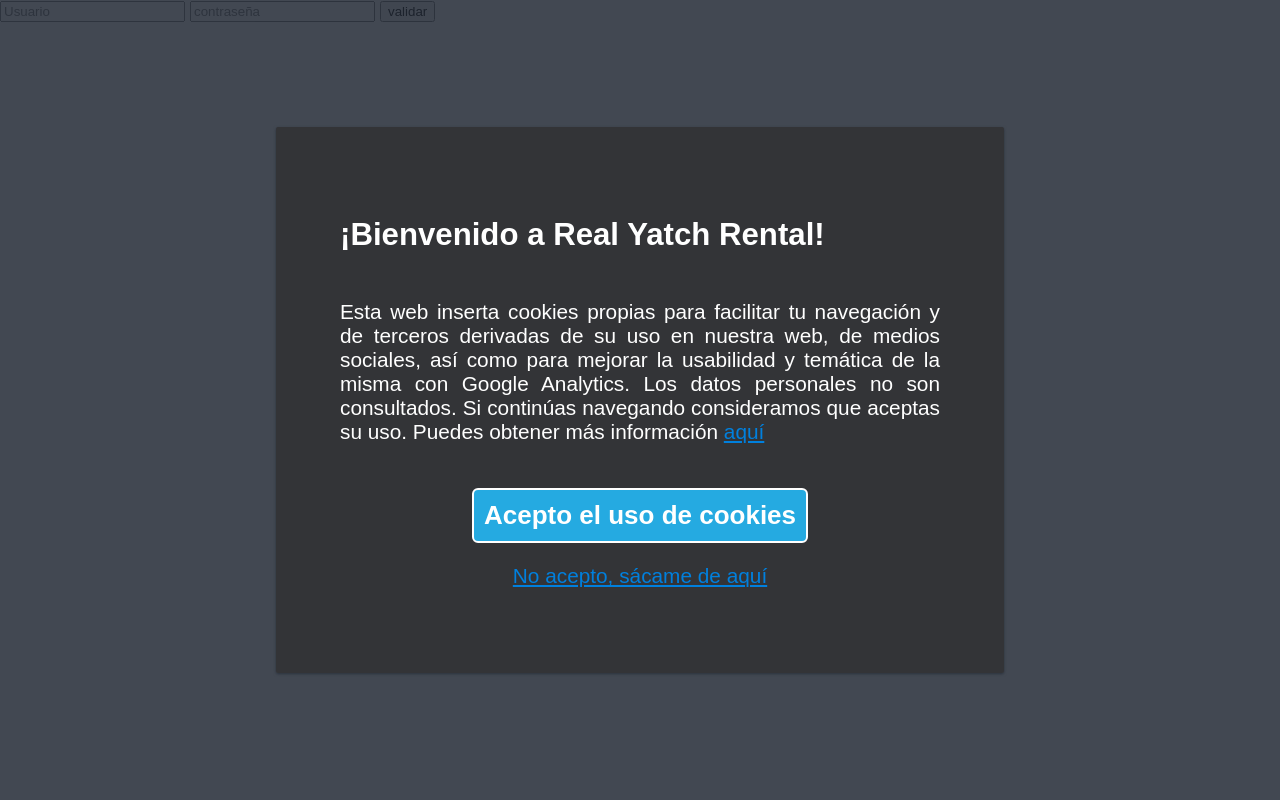
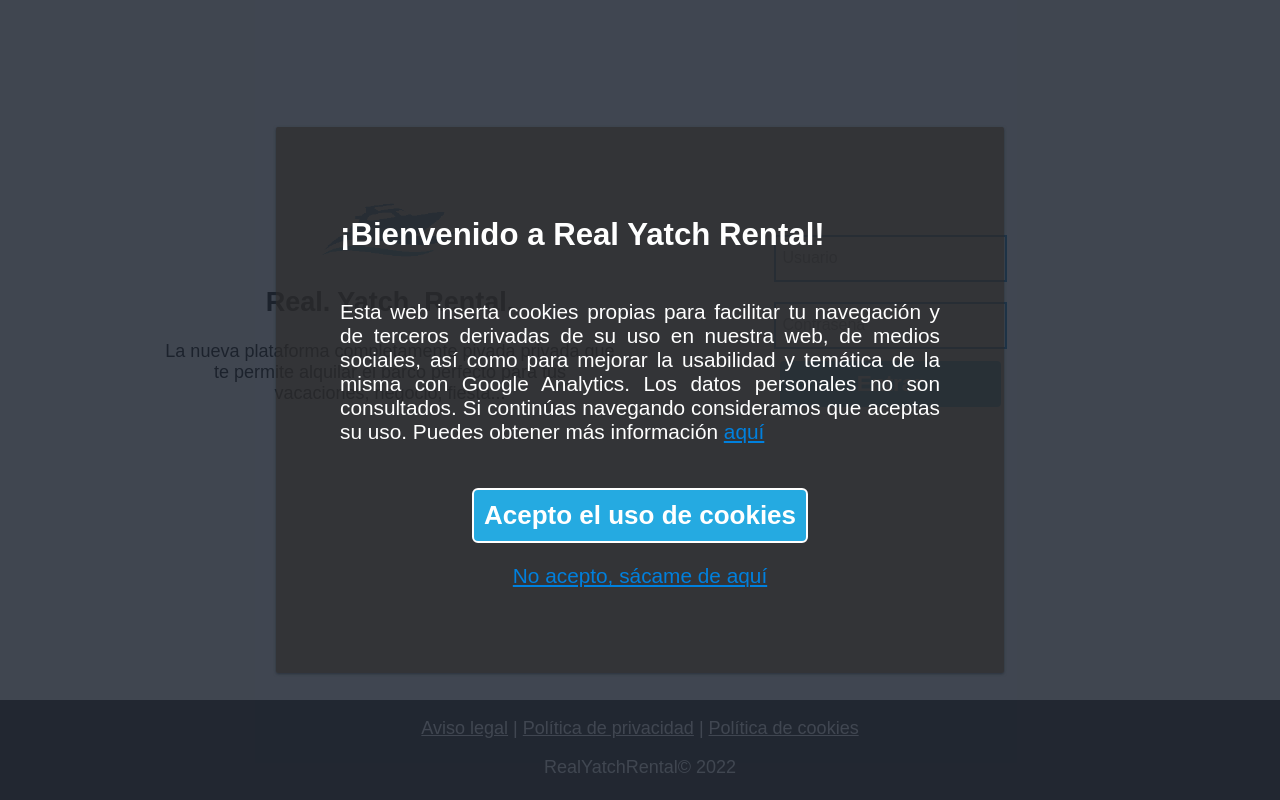
Before and after one commit to thediego48/proyecto-fin-ciclo, a PHP site: page /login.php in a window 1280 px wide. Run offline with PHP 8.4, Linux system fonts and the light colour scheme; some libraries are stand-ins or nearby versions.

Commit message:
Diseño cutre login

```diff
--- /dev/null
+++ b/css/css-login.css
@@ -0,0 +1,51 @@
+body{
+    background-color: #F0F2F5;
+}
+.forma-login{
+    max-width: 1000px;
+    color: black;
+    margin: 20px auto;
+    margin-top: 200px;
+    margin-bottom: 50px;
+    display:flex;
+    justify-content: space-around;
+}
+form{
+    width: 450px;
+    padding: 25px 0;
+    text-align: center;
+}
+form .nombre,.clave{
+    width: 50%;
+    margin: 10px auto;
+    border: 2px solid #0f75bc;
+    height: 41px;
+    background-color: #F8F9FA;
+}
+form ::placeholder{
+    color: grey;
+    font-size: 1.2em;
+    padding-left: 5px;
+}
+form .button{
+    margin: 0 auto;
+    width: 50%;
+}
+.info{
+    max-width: 450px;
+    text-align: center;
+}
+.footer-login{
+    position: absolute;
+    bottom: 0;
+    width: 100%;
+    height: 100px;
+    background-color: #262424;
+    color: #F0F2F5;
+    text-align: center;
+    margin: auto;
+}
+.footer-login a{
+    margin-top: 20px;
+    color: #F0F2F5;
+}
--- a/css/css-principal.css
+++ b/css/css-principal.css
@@ -462,6 +462,9 @@ footer h2{
   display: inline-block;
   color: #0080DE;
 }
+.contenido-cookies a:hover{
+  color: #ffffff;
+}
 .div-cookies .button,a{
   margin: 0 auto;
   max-width: 60%;
--- a/login.php
+++ b/login.php
@@ -5,6 +5,7 @@
     <meta charset="UTF-8">
     <title>Login</title>
     <link href="css/css-principal.css" rel="stylesheet" type="text/css" media="screen" />
+    <link href="css/css-login.css" rel="stylesheet" type="text/css" media="screen" />
     <link href="css/css-mediaQueries.css" rel="stylesheet" type="text/css" media="screen" />
     <meta name="viewport" content="width=device-width, initial-scale=1.0">
     <link rel="icon" type="image/png" href="fotos/fotos-global/logo.png" sizes="64x64">
@@ -45,15 +46,30 @@
         header("location:index.php");
     } else {
     ?>
-
-        <form action="login.php" method="post">
-            <input type="text" name="usuario" placeholder="Usuario" />
-            <input type="password" name="clave" placeholder="contraseña" />
-            <input type="submit" value="validar" />
-        </form>
+        <div class="forma-login">
+            <div class="info">
+            <a href="index.php"><img src="fotos/fotos-global/logo1.png" width="140px" height="60px"/></a>
+            <h2>Real. Yatch. Rental.</h2>
+            <p>La nueva plataforma completamente pivada privada que te permite alquilar el barco perfecto para tus vacaciones, negocio, fiesta...</p>
+            </div>
+            <div>
+                <form action="login.php" method="post">
+                    <input type="text" name="usuario" class="nombre" placeholder="Usuario" /><br>
+                    <input type="password" name="clave" class="clave"placeholder="Contraseña" /><br>
+                    <input type="submit" class="button" value="Entrar" />
+                </form>
+            </div>
+        </div>
 
 
 
+
+        <div class="footer-login">
+            <p><a href="./aviso-legal.html">Aviso legal</a> |
+            <a href="./privacidad.html">Política de privacidad</a> |
+            <a href="./cookies.html">Política de cookies</a></p>
+            <p>RealYatchRental© 2022</p>
+        </div>
     <?php
     }
     ?>
```
